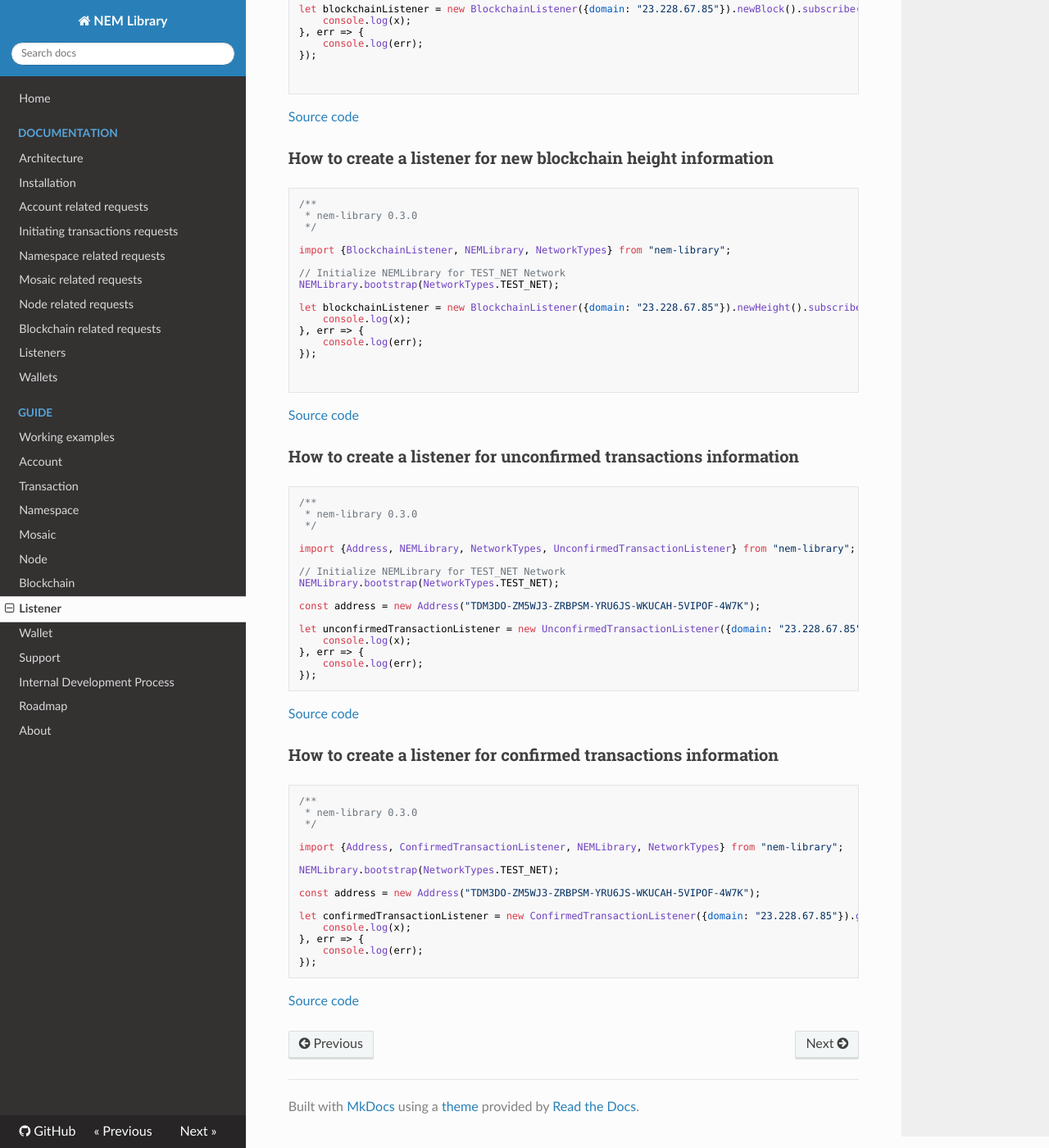
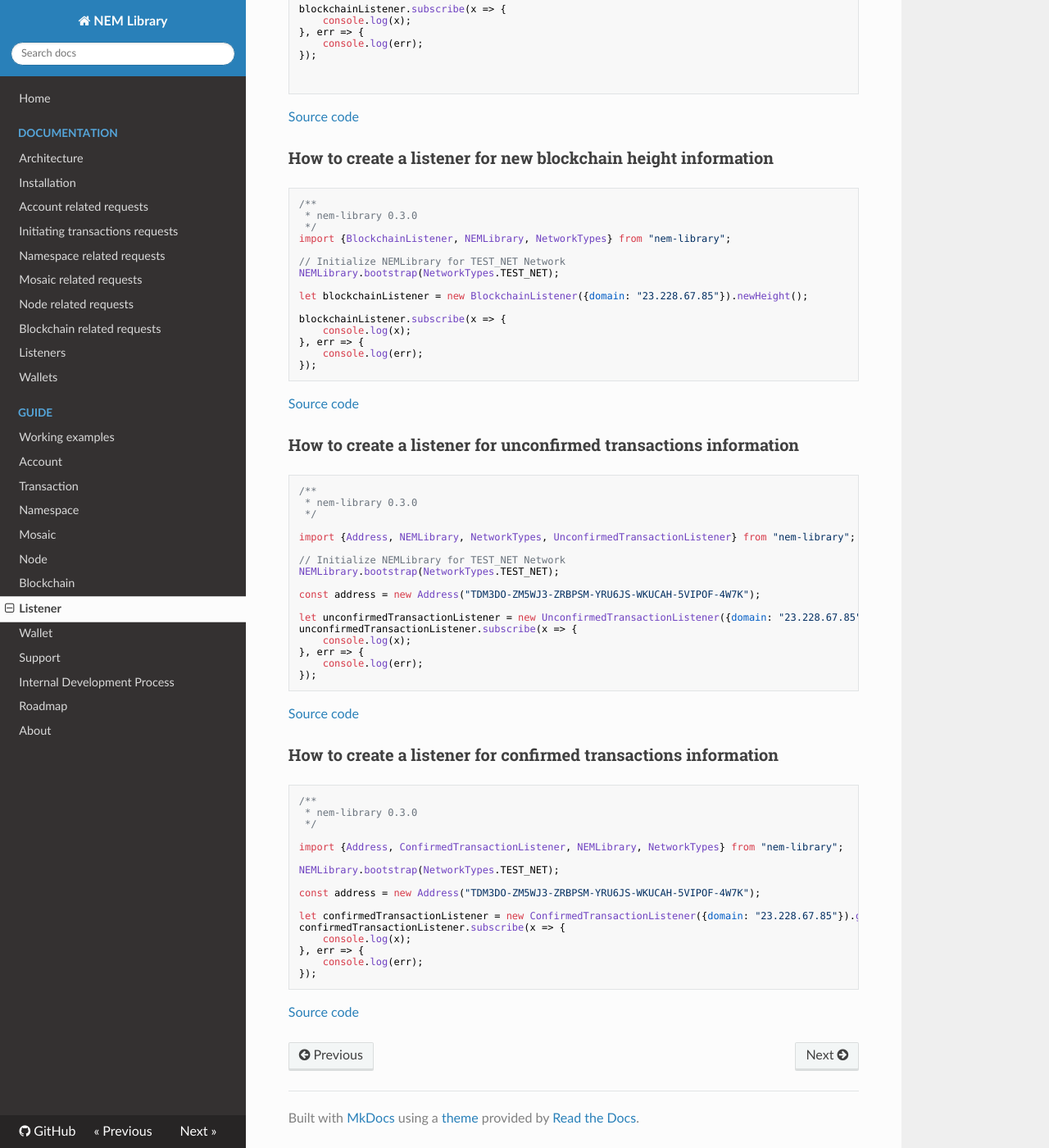
Before and after one commit to takahser/nem-library-docs, an MkDocs documentation site: the page built from docs/guide/listener.md, in a window 1280 px wide and 1400 px high, scrolled down 676 px. Shown: the whole window at 82% size. Built offline with MkDocs 1.6.1, drawn with Linux system fonts in a browser that asks for light colours; nearby versions of some CDN libraries; old or Windows-style settings are respelled for this version of MkDocs; some of the changed text lies outside the part shown.

Commit message:
fix listener examples

````diff
--- a/docs/guide/listener.md
+++ b/docs/guide/listener.md
@@ -30,13 +29,14 @@ let accountListener = new AccountListener({domain: "23.228.67.85"}).given(addres
 /**
  * nem-library 0.3.0
  */
-
 import {BlockchainListener, NEMLibrary, NetworkTypes} from "nem-library";
 
 // Initialize NEMLibrary for TEST_NET Network
 NEMLibrary.bootstrap(NetworkTypes.TEST_NET);
 
-let blockchainListener = new BlockchainListener({domain: "23.228.67.85"}).newBlock().subscribe(x => {
+let blockchainListener = new BlockchainListener({domain: "23.228.67.85"}).newBlock();
+
+blockchainListener.subscribe(x => {
     console.log(x);
 }, err => {
     console.log(err);
@@ -54,19 +54,18 @@ let blockchainListener = new BlockchainListener({domain: "23.228.67.85"}).newBlo
 /**
  * nem-library 0.3.0
  */
-
 import {BlockchainListener, NEMLibrary, NetworkTypes} from "nem-library";
 
 // Initialize NEMLibrary for TEST_NET Network
 NEMLibrary.bootstrap(NetworkTypes.TEST_NET);
 
-let blockchainListener = new BlockchainListener({domain: "23.228.67.85"}).newHeight().subscribe(x => {
+let blockchainListener = new BlockchainListener({domain: "23.228.67.85"}).newHeight();
+
+blockchainListener.subscribe(x => {
     console.log(x);
 }, err => {
     console.log(err);
 });
-
-
 ```
 
 
@@ -86,7 +85,8 @@ NEMLibrary.bootstrap(NetworkTypes.TEST_NET);
 
 const address = new Address("TDM3DO-ZM5WJ3-ZRBPSM-YRU6JS-WKUCAH-5VIPOF-4W7K");
 
-let unconfirmedTransactionListener = new UnconfirmedTransactionListener({domain: "23.228.67.85"}).given(address).subscribe(x => {
+let unconfirmedTransactionListener = new UnconfirmedTransactionListener({domain: "23.228.67.85"}).given(address);
+unconfirmedTransactionListener.subscribe(x => {
     console.log(x);
 }, err => {
     console.log(err);
@@ -108,7 +108,8 @@ NEMLibrary.bootstrap(NetworkTypes.TEST_NET);
 
 const address = new Address("TDM3DO-ZM5WJ3-ZRBPSM-YRU6JS-WKUCAH-5VIPOF-4W7K");
 
-let confirmedTransactionListener = new ConfirmedTransactionListener({domain: "23.228.67.85"}).given(address).subscribe(x => {
+let confirmedTransactionListener = new ConfirmedTransactionListener({domain: "23.228.67.85"}).given(address);
+confirmedTransactionListener.subscribe(x => {
     console.log(x);
 }, err => {
     console.log(err);
````
Also changed, not shown: other parts of docs/guide/listener.md (+3 -4 lines).
